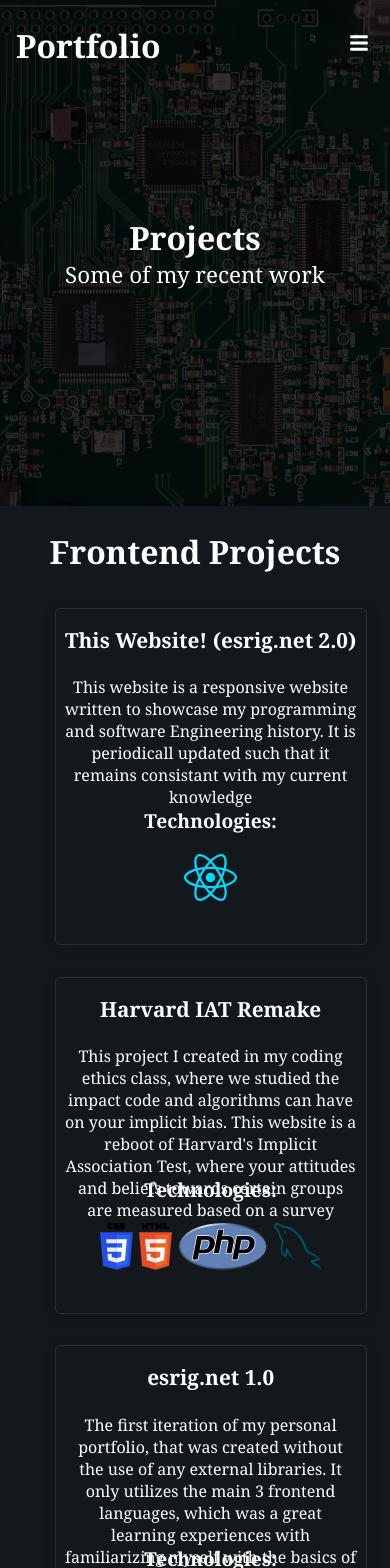
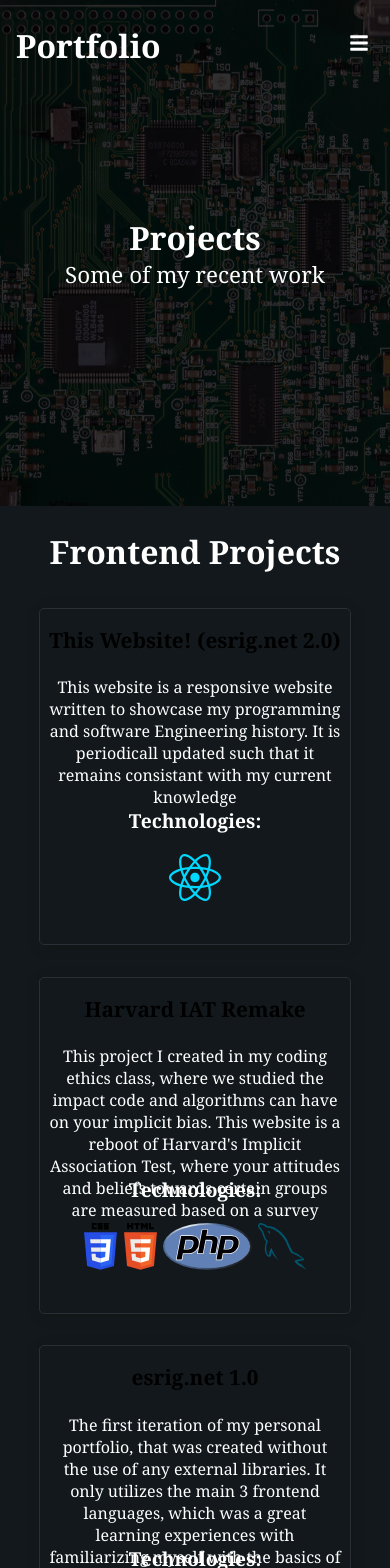
Before and after one commit to esrig1/esrig.net, a React (Create React App) app: page /project in a window 390 px wide. Shown: the top 1568 px of the page. Built offline with nearby package versions, Linux system fonts and the light colour scheme.

Commit message:
removed link which caused bug for text to not be centered in mobile devices

```diff
--- a/src/components/project/ProjectBox.js
+++ b/src/components/project/ProjectBox.js
@@ -1,11 +1,15 @@
 // ProjectBox.js
-import React from 'react';
+import React, { useState } from 'react';
 import './ProjectBox.css'; // Import your CSS file for styling
 
 const ProjectBox = ({ title, description, demoLink, techStackImages }) => {
+
+  const handleProjectBoxClick = () => {
+    window.open(demoLink, '_blank');
+  };
+
   return (
-    <a href={demoLink} target="_blank" rel="noopener noreferrer" className="project-box-link">
-      <div className="project-box">
+    <div className="project-box" onClick={handleProjectBoxClick}>
       <h2>{title}</h2>
       <p className='description'>{description}</p>
       <p className='technologies'><strong>Technologies:</strong></p>
@@ -13,7 +17,6 @@ const ProjectBox = ({ title, description, demoLink, techStackImages }) => {
         {techStackImages}
       </div>
     </div>
-    </a>
   );
 };
 
```
Lines whose indentation alone changed are shown as unchanged.
